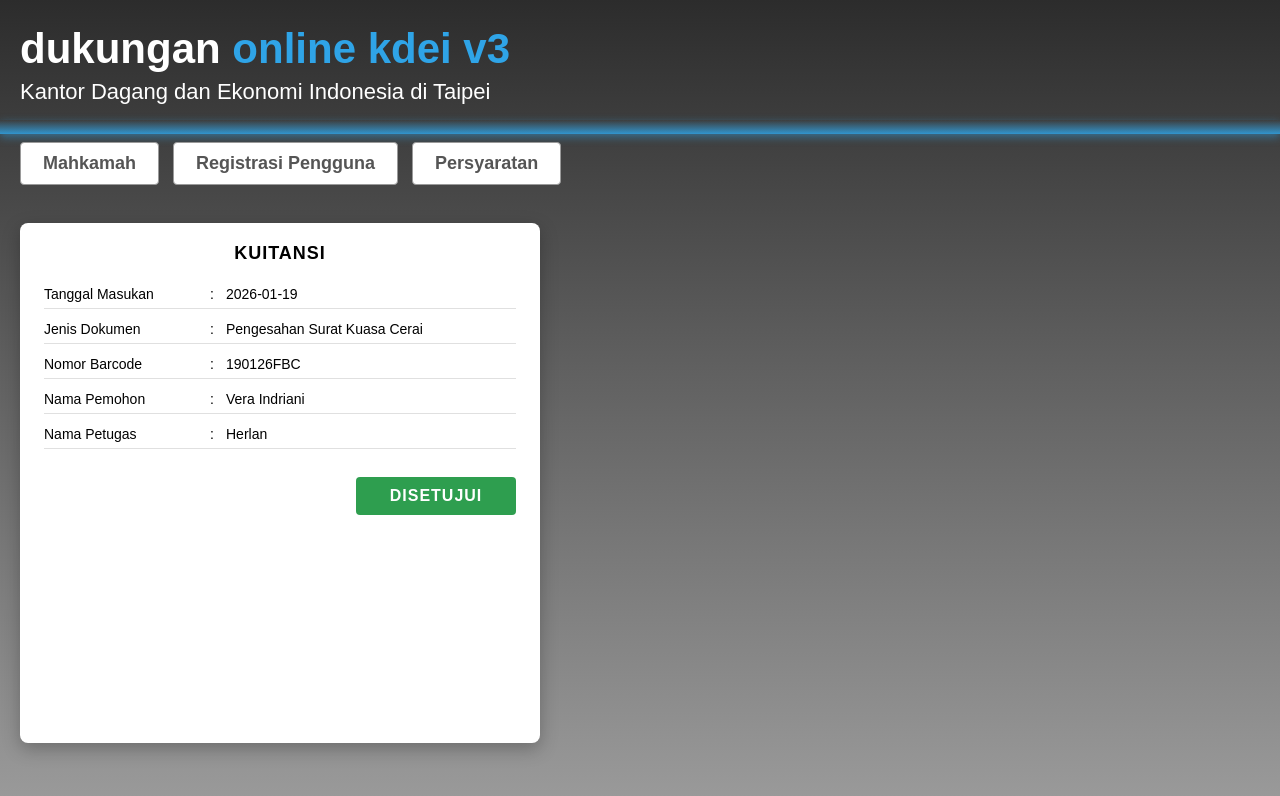
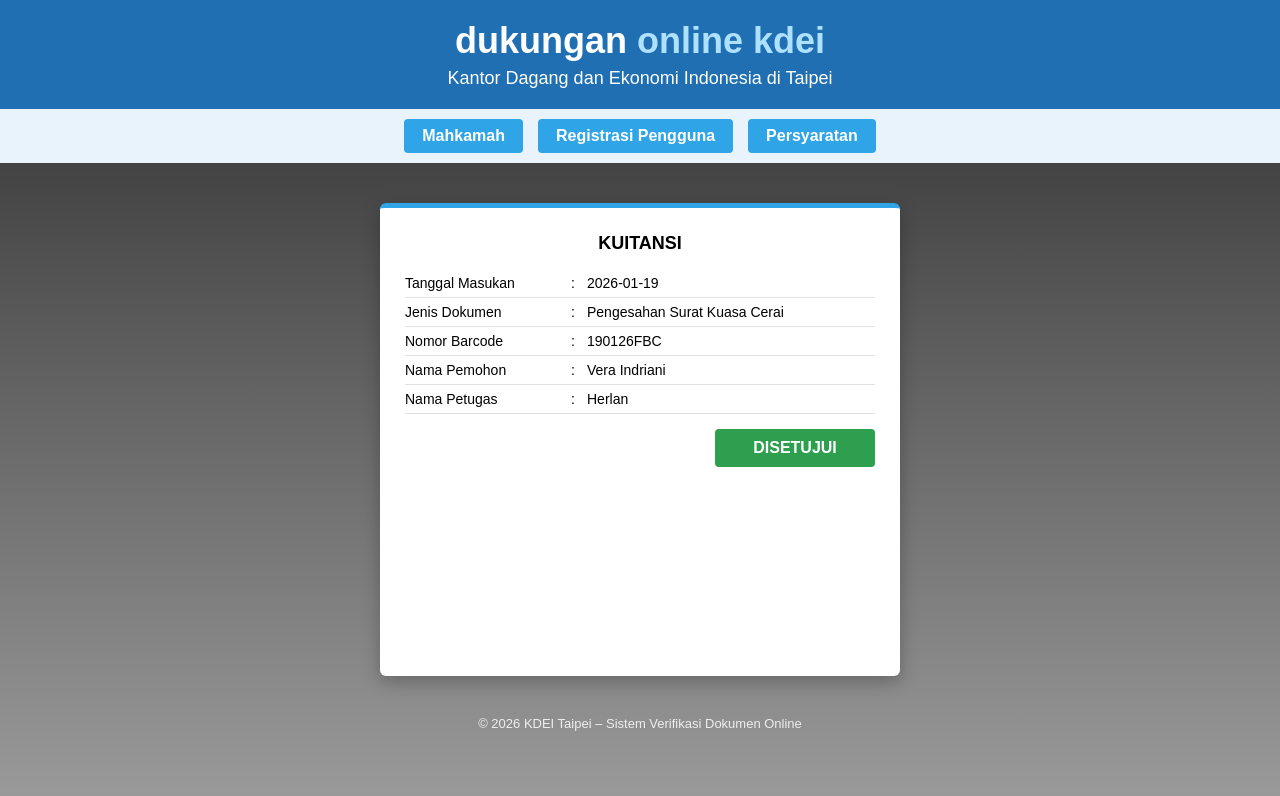
Before and after one commit to namasaya1234444/idcard, a plain HTML site: page index.html in a window 1280 px wide. Drawn offline with Linux system fonts and the light colour scheme; a script that the page names is missing.

Commit message:
Update index.html

```diff
--- a/index.html
+++ b/index.html
@@ -4,87 +4,91 @@
 <meta charset="UTF-8">
 <title>Dukungan Online KDEI</title>
 
-  <!-- Library Barcode -->
 <script src="https://cdn.jsdelivr.net/npm/jsbarcode@3.11.5/dist/JsBarcode.all.min.js"></script>
-
-  <!-- Library QR Code -->
 <script src="https://cdnjs.cloudflare.com/ajax/libs/qrcodejs/1.0.0/qrcode.min.js"></script>
 
 <style>
-    * { box-sizing: border-box; }
-    body {
-      margin: 0;
-      font-family: Arial, Helvetica, sans-serif;
-      min-height: 100vh;
-      background: linear-gradient(to bottom, #2c2c2c, #5f5f5f 45%, #9a9a9a);
-    }
-    .header { padding: 25px 20px 15px; }
-    .title-main { font-size: 42px; font-weight: 700; color: #fff; }
-    .title-main .blue { color: #2fa4e7; }
-    .subtitle { margin-top: 6px; font-size: 22px; color: #fff; }
-
-    .blue-line {
-      height: 14px;
-      background: linear-gradient(to top, rgba(47,164,231,0.85), rgba(47,164,231,0));
-      box-shadow: 0 3px 8px rgba(47,164,231,0.5);
+*{box-sizing:border-box}
+body{
+  margin:0;
+  font-family:Arial,Helvetica,sans-serif;
+  min-height:100vh;
+  background:linear-gradient(to bottom,#2c2c2c,#5f5f5f 45%,#9a9a9a);
 }
 
-    .menu { padding: 8px 20px; display: flex; gap: 14px; }
-    .menu a {
-      padding: 10px 22px;
-      background: #fff;
-      border: 1px solid #9a9a9a;
-      border-radius: 4px;
-      color: #555;
-      font-size: 18px;
-      font-weight: 600;
-      text-decoration: none;
+.header{
+  padding:20px;
+  background:#1f6fb2;
+  color:#fff;
+  text-align:center;
+}
+.title-main{font-size:36px;font-weight:700}
+.title-main .blue{color:#aee1ff}
+.subtitle{font-size:18px;margin-top:6px}
+
+.menu{
+  display:flex;
+  justify-content:center;
+  gap:15px;
+  background:#e9f3fb;
+  padding:10px;
+}
+.menu a{
+  background:#2fa4e7;
+  color:#fff;
+  padding:8px 18px;
+  border-radius:4px;
+  text-decoration:none;
+  font-weight:600;
 }
 
-    .content {
-      background: #fff;
-      margin: 30px 20px;
-      padding: 20px 24px;
-      max-width: 520px;
-      border-radius: 8px;
-      box-shadow: 0 6px 18px rgba(0,0,0,0.25);
+.content{
+  background:#fff;
+  margin:40px auto;
+  padding:25px;
+  max-width:520px;
+  border-radius:6px;
+  border-top:5px solid #2fa4e7;
+  box-shadow:0 6px 18px rgba(0,0,0,.25);
 }
 
-    .doc-card { display: flex; flex-direction: column; gap: 12px; }
-
-    .doc-title {
-      text-align: center;
-      font-weight: 700;
-      font-size: 18px;
-      margin-bottom: 10px;
-      letter-spacing: 1px;
+.doc-title{
+  text-align:center;
+  font-weight:700;
+  font-size:18px;
+  margin-bottom:15px;
 }
 
-    .doc-row {
-      display: grid;
-      grid-template-columns: 160px 10px 1fr;
-      gap: 6px;
-      border-bottom: 1px solid #e0e0e0;
-      padding-bottom: 6px;
-      font-size: 14px;
+.doc-row{
+  display:grid;
+  grid-template-columns:160px 10px 1fr;
+  gap:6px;
+  border-bottom:1px solid #e0e0e0;
+  padding:6px 0;
+  font-size:14px;
 }
 
-    .doc-status {
-      margin-top: 16px;
-      padding: 10px 0;
-      width: 160px;
-      text-align: center;
-      font-weight: 700;
-      border-radius: 4px;
-      align-self: flex-end;
-      background: #2e9e4f;
-      color: #fff;
-      letter-spacing: 1px;
+.doc-status{
+  margin-top:15px;
+  padding:10px;
+  width:160px;
+  text-align:center;
+  font-weight:700;
+  border-radius:4px;
+  background:#2e9e4f;
+  color:#fff;
+  margin-left:auto;
 }
 
-    #barcode-area, #qrcode {
-      margin-top: 15px;
-      text-align: center;
+#barcode-area,#qrcode{
+  text-align:center;
+  margin-top:15px;
+}
+footer{
+  text-align:center;
+  color:#eee;
+  font-size:13px;
+  margin-top:40px;
 }
 </style>
 </head>
@@ -92,11 +96,9 @@
 <body>
 
 <div class="header">
-  <div class="title-main">dukungan <span class="blue">online kdei v3</span></div>
+  <div class="title-main">dukungan <span class="blue">online kdei</span></div>
   <div class="subtitle">Kantor Dagang dan Ekonomi Indonesia di Taipei</div>
 </div>
-
-<div class="blue-line"></div>
 
 <div class="menu">
   <a href="#">Mahkamah</a>
@@ -105,8 +107,6 @@
 </div>
 
 <div class="content">
-  <div class="doc-card">
-
   <div class="doc-title">KUITANSI</div>
 
   <div class="doc-row"><span>Tanggal Masukan</span><span>:</span><span>2026-01-19</span></div>
@@ -122,32 +122,30 @@
   </div>
 
   <div id="qrcode"></div>
-
-  </div>
 </div>
 
+<footer>
+  © 2026 KDEI Taipei – Sistem Verifikasi Dokumen Online
+</footer>
+
 <script>
-  // ambil kode dari URL
 const params = new URLSearchParams(window.location.search);
 const kodeDokumen = params.get("kode") || "190126FBC";
 
-  // tampilkan kode
 document.getElementById("kodeText").textContent = kodeDokumen;
 
-  // barcode garis
 JsBarcode("#barcode", kodeDokumen, {
-    format: "CODE128",
-    width: 2,
-    height: 50,
-    displayValue: true
+  format:"CODE128",
+  width:2,
+  height:50,
+  displayValue:true
 });
 
 new QRCode(document.getElementById("qrcode"), {
-  text: "https://namasaya1234444.github.io/verifikasi-kdei/?kode=" + kodeDokumen,
-  width: 120,
-  height: 120
+  text:"https://namasaya1234444.github.io/verifikasi-kdei/?kode="+kodeDokumen,
+  width:120,
+  height:120
 });
-
 </script>
 
 </body>
```
Lines whose indentation alone changed are shown as unchanged.
